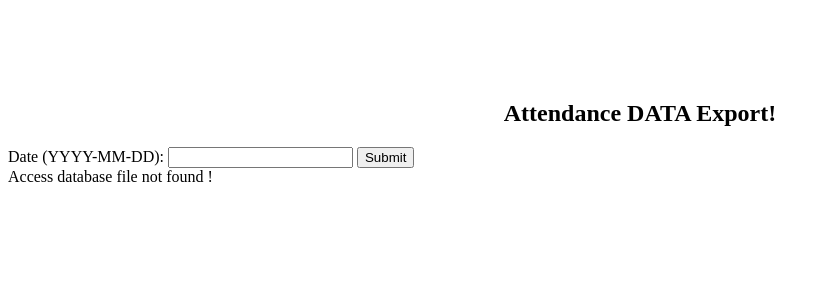
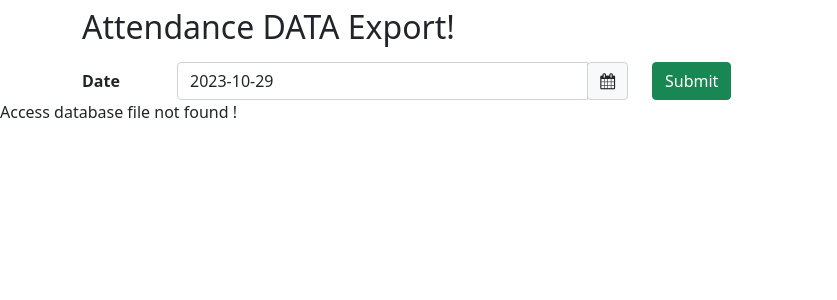
Before and after one commit to saidurwd/zktecolocalapi, a PHP site: page /zktecolocalapi/data.php in a window 1280 px wide. Shown: the top 300 px of the page, without its empty margins (0-837 px from the left). Run offline with PHP 8.4, Linux system fonts and the light colour scheme.

Commit message:
data file updated

```diff
--- a/data.php
+++ b/data.php
@@ -2,30 +2,62 @@
 <html>
 
 <head>
-    <title>Attendance DATA Export!</title>
-    <!--    <meta http-equiv="refresh" content="3600">-->
+    <title>Attendance data upload</title>
+    <meta http-equiv="refresh" content="3600">
+    <link rel="stylesheet" href="https://cdn.jsdelivr.net/npm/bootstrap@5.0.0-alpha3/dist/css/bootstrap.min.css">
+    <link rel="stylesheet"
+        href="https://cdnjs.cloudflare.com/ajax/libs/bootstrap-datepicker/1.9.0/css/bootstrap-datepicker.min.css">
+    <link rel="stylesheet" href="https://cdnjs.cloudflare.com/ajax/libs/font-awesome/4.7.0/css/font-awesome.min.css">
 </head>
 
 <body>
-    <h2 style="text-align:center;margin-top:100px;">Attendance DATA Export!</h2>
-    <form action="" method="POST">
-        <label for="fname">Date (YYYY-MM-DD): </label>
-        <input type="text" id="today" name="today" value="">
-        <input type="submit" value="Submit">
-    </form>
+    <?php
+    if (empty($_REQUEST['today'])) {
+        $today = date("Y-m-d");
+    } else {
+        $today = $_REQUEST['today'];
+    }
+    ?>
+    <section class="container">
+        <div class="row">
+            <div class="col-sm-12">
+                <h2 class="py-2">Attendance DATA Export!</h2>
+                <form class="row" action="" method="POST" id="form_upload">
+                    <label for="date" class="col-1 col-form-label"><strong>Date</strong></label>
+                    <div class="col-5">
+                        <div class="input-group date" id="datepicker">
+                            <input type="text" class="form-control" id="today" name="today" value="<?= $today ?>"
+                                placeholder="YYYY-MM-DD" />
+                            <span class="input-group-append">
+                                <span class="input-group-text bg-light d-block">
+                                    <i class="fa fa-calendar"></i>
+                                </span>
+                            </span>
+                        </div>
+                    </div>
+                    <div class="col-2">
+                        <input type="submit" class="btn btn-success" value="Submit" id="data_export">
+                    </div>
+                </form>
+            </div>
+        </div>
+        <div class="row mt-3" id="data_progress" style="display:none;">
+            <div class="col-sm-8">
+                <div class="progress" style="height:35px;font-size:16px;">
+                    <div class="progress-bar progress-bar-success progress-bar-striped" role="progressbar"
+                        aria-valuenow="60" aria-valuemin="0" aria-valuemax="100" style="width:60%">
+                        Attendance data uploading. Please wait...
+                    </div>
+                </div>
+            </div>
+        </div>
+    </section>
     <?php
     set_time_limit(0);
     date_default_timezone_set("Asia/Dhaka");
     require 'dbconn_mysql.php';
     require 'dbconn_access.php';
     require 'dbconnection.php';
-
-    if (empty($_REQUEST['today'])) {
-        $today = date("Y-m-d");
-        //$today = '2023-10-16';
-    } else {
-        $today = $_REQUEST['today'];
-    }
 
     $sql_access = "SELECT USERID, CHECKTIME, CHECKTYPE, VERIFYCODE, SENSORID, Memoinfo, WorkCode, sn, UserExtFmt FROM CHECKINOUT WHERE FORMAT(CHECKTIME,'yyyyMMdd') = FORMAT('" . $today . "', 'yyyyMMdd')";
     $result_access = $db->query($sql_access);
@@ -77,6 +109,26 @@
         }
     }
     ?>
+    <script src="https://ajax.googleapis.com/ajax/libs/jquery/3.4.1/jquery.min.js"></script>
+    <script src="https://cdnjs.cloudflare.com/ajax/libs/bootstrap/5.1.3/js/bootstrap.min.js"></script>
+    <script
+        src="https://cdnjs.cloudflare.com/ajax/libs/bootstrap-datepicker/1.9.0/js/bootstrap-datepicker.min.js"></script>
+    <script>
+        $(function () {
+            $('#datepicker').datepicker({
+                format: 'yyyy-mm-dd'
+            });
+        });
+        $(document).ready(function () {
+            $('#form_upload').submit(function () {
+                $("input[type='submit']", this)
+                    .val("Please Wait...")
+                    .attr('disabled', 'disabled');
+                $("#data_progress").show();
+                return true;
+            });
+        });
+    </script>
 </body>
 
 </html>
```
